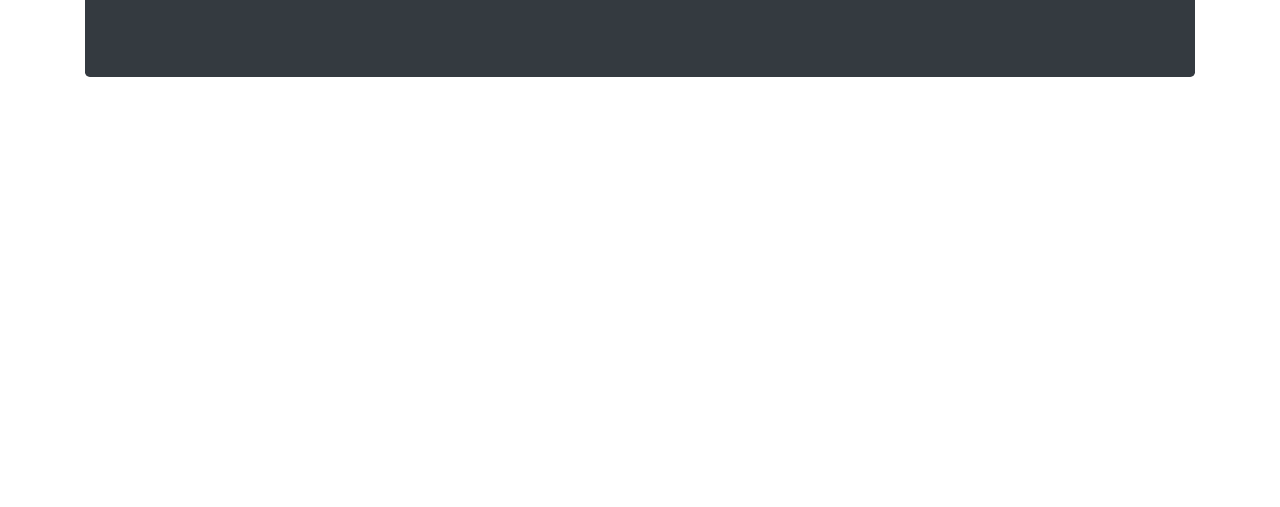
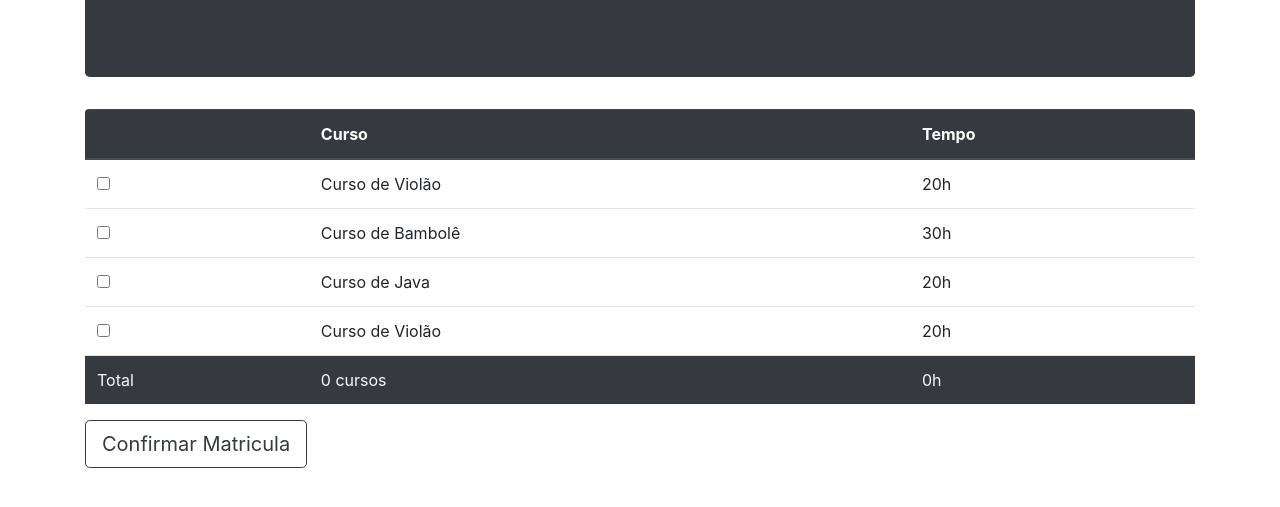
Before and after one commit to jacklendel/projeto_musicdot, a plain HTML site: page matricula.html in a window 1280 px wide. Shown: the part 227-734 px from the top of the page. Drawn offline with Linux system fonts and the light colour scheme.

Commit message:
Utilizando Bootstrap - matricula

```diff
--- a/css/matricula.css
+++ b/css/matricula.css
@@ -6,3 +6,7 @@
 .header-matricula h1 {
 	font-weight: 300;
 }
+
+.rounded-top {
+	overflow: hidden;
+}
--- a/matricula.html
+++ b/matricula.html
@@ -37,6 +37,44 @@
 				<p class="lead">Escolha os cursos que gostaria de se matricular</p>
 			</div>
 		</div>
+		<table class="table table-hover rounded-top">
+			<thead class="thead-dark">
+				<tr>
+					<th scope="col"></th>
+					<th scope="col">Curso</th>
+					<th scope="col">Tempo</th>
+				</tr>
+			</thead>
+			<tbody>
+				<tr>
+					<td><input type="checkbox" name="curso" value="20"></td>
+					<td>Curso de Violão</td>
+					<td>20h</td>
+				</tr>
+				<tr>
+					<td><input type="checkbox" name="curso" value="30"></td>
+					<td>Curso de Bambolê</td>
+					<td>30h</td>
+				</tr>
+				<tr>
+					<td><input type="checkbox" name="curso" value="12"></td>
+					<td>Curso de Java</td>
+					<td>20h</td>
+				</tr>
+				<tr>
+					<td><input type="checkbox" name="curso" value="20"></td>
+					<td>Curso de Violão</td>
+					<td>20h</td>
+				</tr>
+				<tr class="bg-dark text-light">
+					<td>Total</td>
+					<td class="js-total-de-cursos">0 cursos</td>
+					<td class="js-total-de-horas">0h</td>
+				</tr>
+			</tbody>
+		</table>
+		<button type="button" class="btn btn-outline-dark btn-lg mb-4">Confirmar Matricula</button>
+
 	</main>
 	<script type="text/javascript" src="js/jquery-3.6.0.js"></script>
 	<script type="text/javascript" src="js/bootstrap.js"></script>
```
